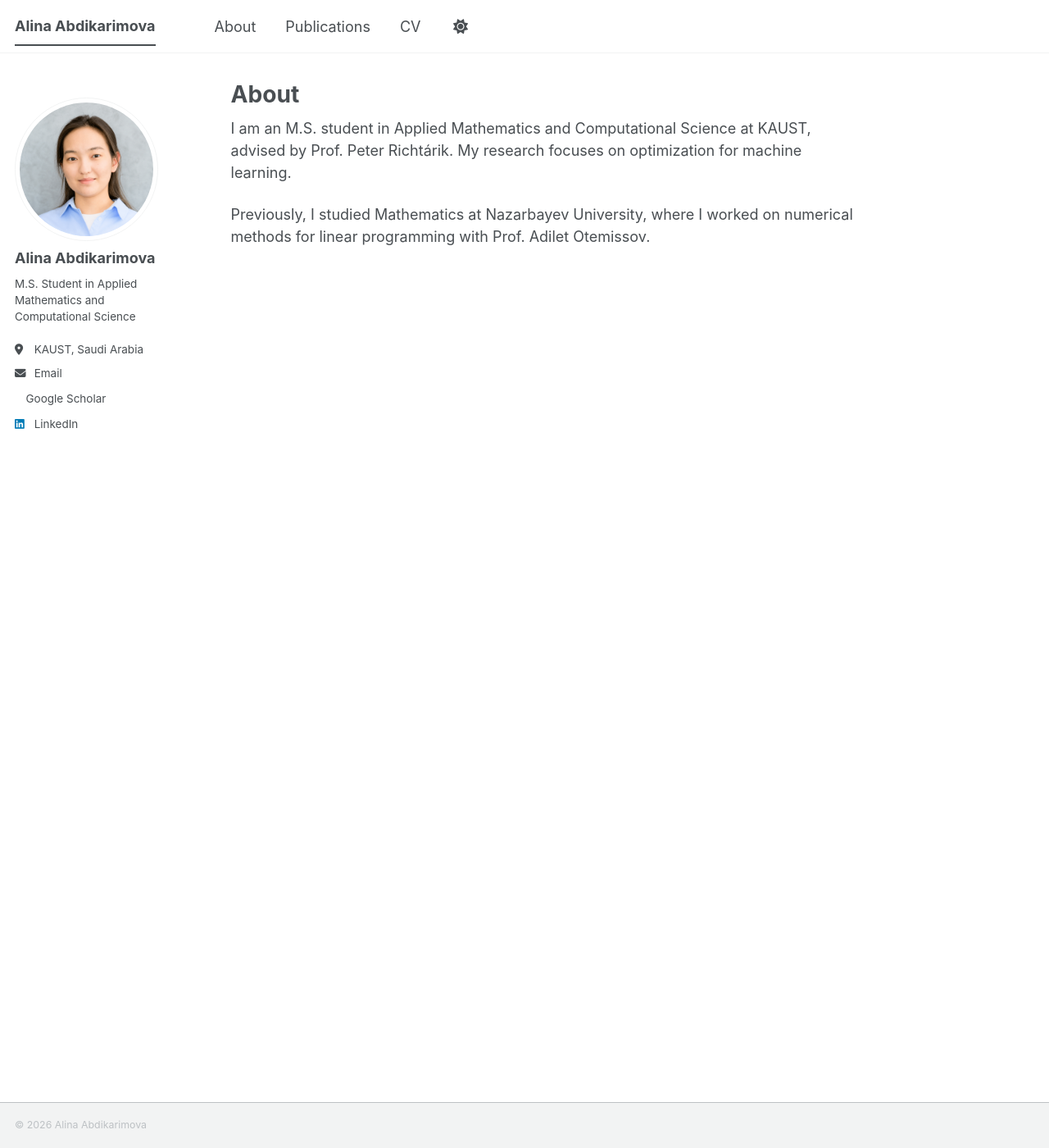
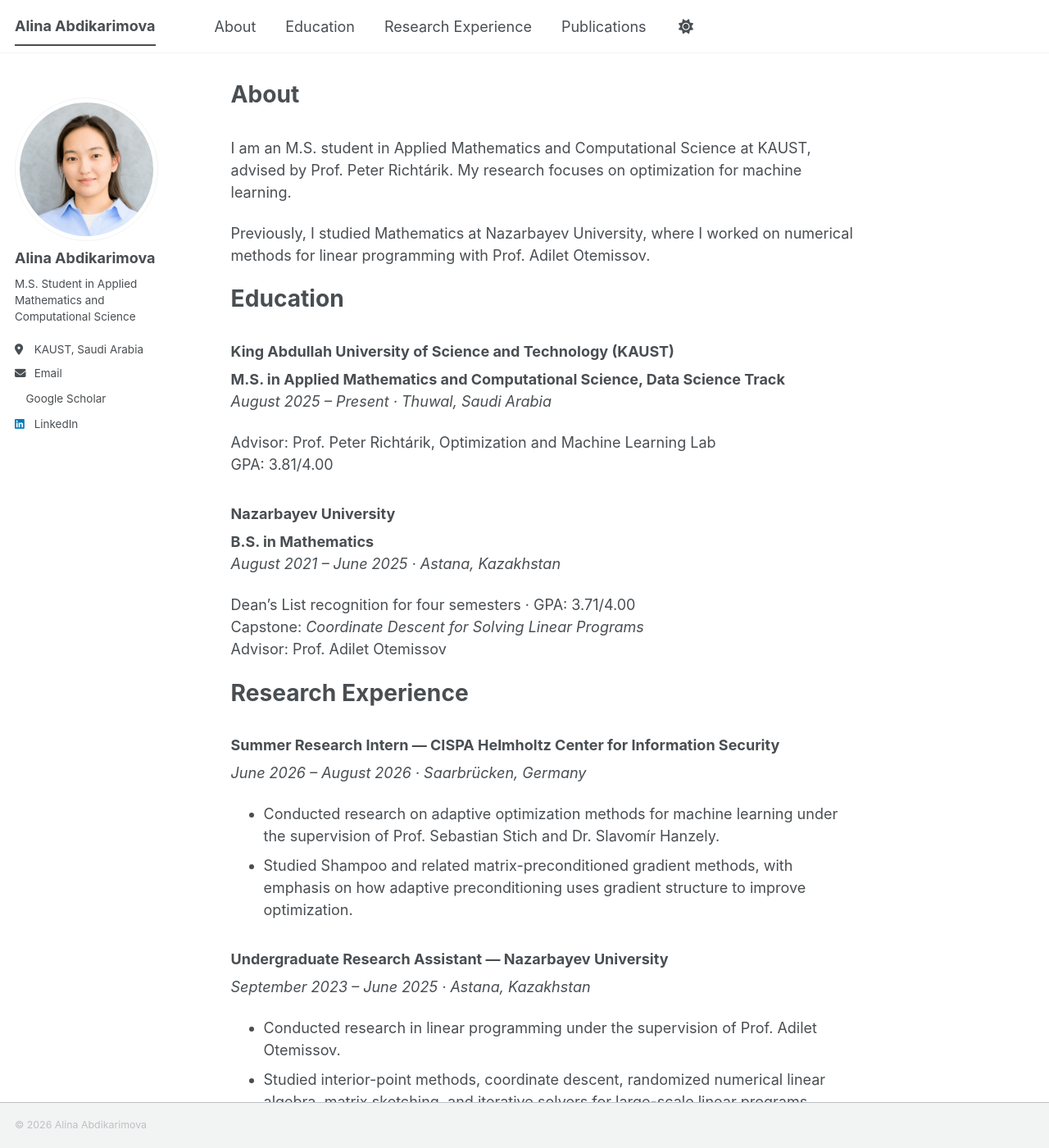
Before and after one commit to alinaabdikarimova/alinaabdikarimova.github.io, a Jekyll site: the page built from _pages/about.md, in a window 1280 px wide and 1400 px high. Shown: the whole window at 82% size. Built offline with Jekyll 4.4.1, drawn with Linux system fonts in a browser that asks for light colours; a style sheet for code colours, icons or effects is not loaded; some of the changed text lies outside the part shown.

Commit message:
Convert site to single-page academic profile

```diff
--- a/_pages/about.md
+++ b/_pages/about.md
@@ -7,6 +7,58 @@ redirect_from:
   - /about.html
 ---
 
+<span id="about"></span>
+
 I am an M.S. student in Applied Mathematics and Computational Science at KAUST, advised by Prof. Peter Richtárik. My research focuses on optimization for machine learning.
 
 Previously, I studied Mathematics at Nazarbayev University, where I worked on numerical methods for linear programming with Prof. Adilet Otemissov.
+
+Education {#education}
+======
+
+### King Abdullah University of Science and Technology (KAUST)
+
+**M.S. in Applied Mathematics and Computational Science, Data Science Track**<br>
+*August 2025 – Present · Thuwal, Saudi Arabia*
+
+Advisor: Prof. Peter Richtárik, Optimization and Machine Learning Lab<br>
+GPA: 3.81/4.00
+
+### Nazarbayev University
+
+**B.S. in Mathematics**<br>
+*August 2021 – June 2025 · Astana, Kazakhstan*
+
+Dean's List recognition for four semesters · GPA: 3.71/4.00<br>
+Capstone: *Coordinate Descent for Solving Linear Programs*<br>
+Advisor: Prof. Adilet Otemissov
+
+Research Experience {#research-experience}
+======
+
+### Summer Research Intern — CISPA Helmholtz Center for Information Security
+
+*June 2026 – August 2026 · Saarbrücken, Germany*
+
+- Conducted research on adaptive optimization methods for machine learning under the supervision of Prof. Sebastian Stich and Dr. Slavomír Hanzely.
+- Studied Shampoo and related matrix-preconditioned gradient methods, with emphasis on how adaptive preconditioning uses gradient structure to improve optimization.
+
+### Undergraduate Research Assistant — Nazarbayev University
+
+*September 2023 – June 2025 · Astana, Kazakhstan*
+
+- Conducted research in linear programming under the supervision of Prof. Adilet Otemissov.
+- Studied interior-point methods, coordinate descent, randomized numerical linear algebra, matrix sketching, and iterative solvers for large-scale linear programs.
+- Conducted numerical experiments for an unconstrained merit-function approach, analyzed accuracy and convergence across problem dimensions, and produced the plots and numerical results reported in the resulting preprint.
+
+Publications {#publications}
+======
+
+<article>
+  <h3 style="margin-bottom: 0.35rem;">
+    <a href="https://arxiv.org/abs/2505.21232" target="_blank" rel="noopener noreferrer">Solving a Linear Program via a Single Unconstrained Minimization</a>
+  </h3>
+  <p style="margin: 0 0 0.35rem;">Adilet Otemissov and <strong>Alina Abdikarimova</strong></p>
+  <p style="margin: 0 0 0.8rem;"><em>Preprint, 2025.</em></p>
+  <a href="https://arxiv.org/abs/2505.21232" class="btn btn--primary" target="_blank" rel="noopener noreferrer">View on arXiv</a>
+</article>
```
Also changed, not shown: _data/navigation.yml (+8 -5 lines), _pages/cv.md (deleted, +0 -14 lines), _pages/publications.html (deleted, +0 -23 lines).
